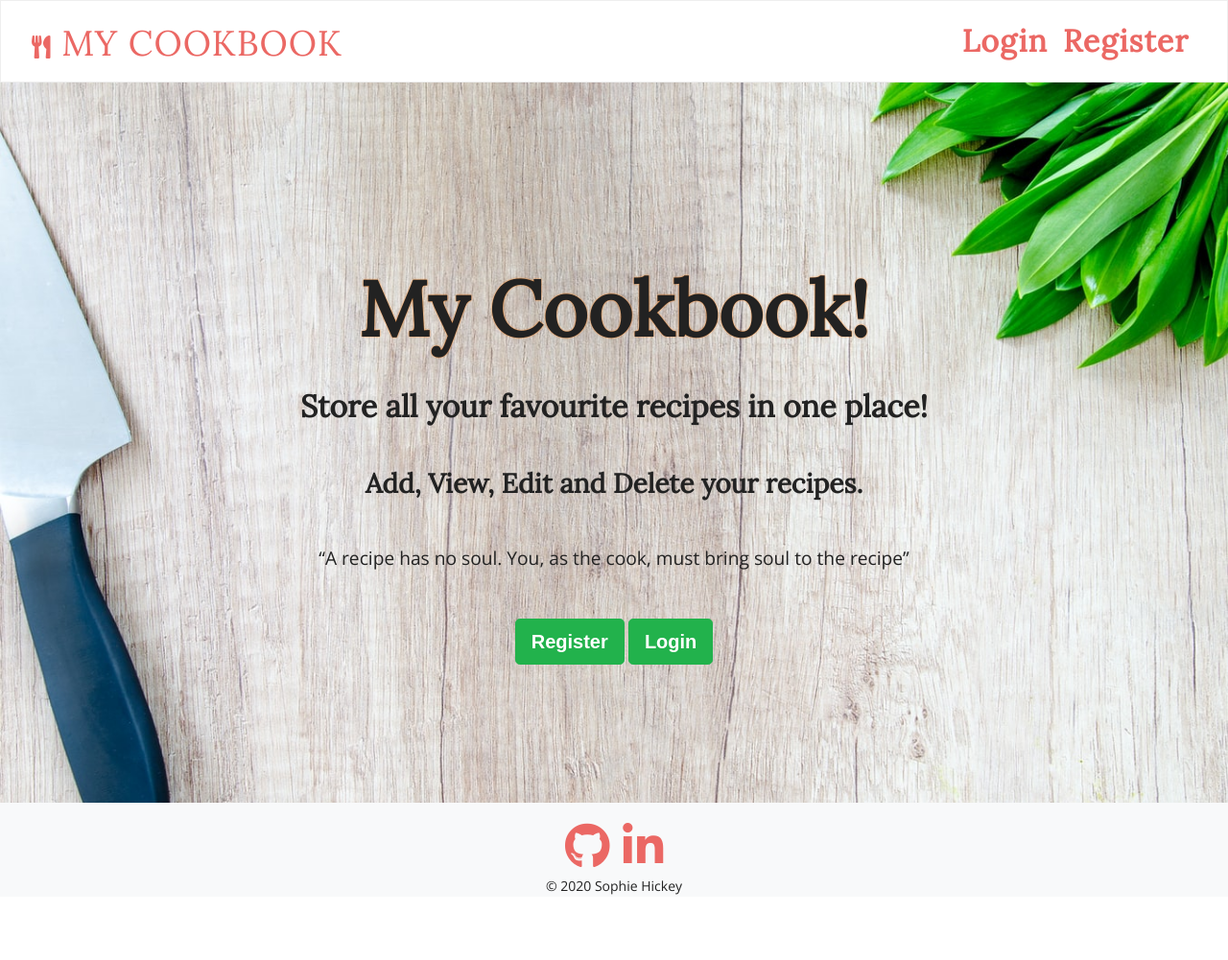
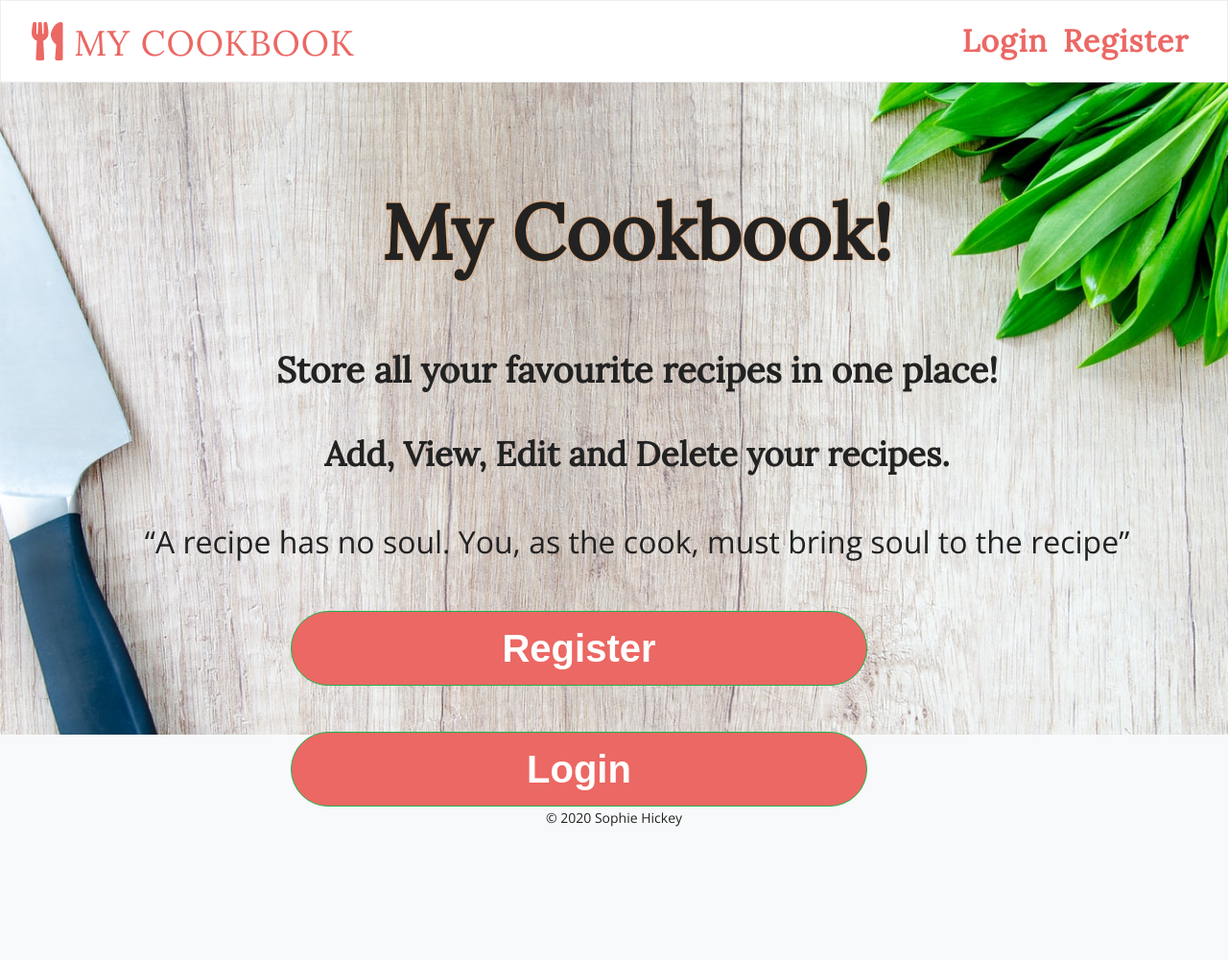
Before and after one commit to SophieH93/myCookbook, a Flask app: page / in a window 1280 px wide. Shown: the whole page at 96% size. Before the commit the page ends 933 px from the top, so only its background shows below. Run offline with Flask 2, Linux system fonts and the light colour scheme; some libraries are stand-ins or nearby versions; some web fonts are replaced.

Commit message:
addded ipda/ipad pro media queries

```diff
--- a/static/css/style.css
+++ b/static/css/style.css
@@ -59,7 +59,7 @@ h2, h3 {
 }
 
 .index {
-     margin-top: 10rem;
+    margin-top: 10rem;
     margin-bottom: 8rem
 }
 
@@ -67,9 +67,7 @@ h2, h3 {
     font-size: 1.2rem;
 }
 
-.homeBtn {
-	margin-top: 3rem;
-}
+
 
 /* Login & Register page */
 
@@ -169,3 +167,120 @@ label {
     }
 
 }
+
+
+/* IPAD */
+
+@media only screen and (max-width: 1024px) {
+
+    #title {
+        font-size: 5.5rem;
+    }
+
+    h2 {
+        font-size: 2rem;
+    }
+
+    .index {
+        margin-top: 0;
+        margin-bottom: 3rem;
+    }
+
+    .quote {
+        font-size: 1.5rem;
+        margin-left: 3.4rem;
+    }
+
+
+    #login, #register {
+        height: 100vh;
+    }
+
+    .form-signin, .form-register {
+        margin-top: 3em;
+    }
+
+    h1 {
+            margin-top: 5rem;
+            font-size: 4rem
+    }
+
+    label  {
+        font-size: 2.2rem;
+
+    }
+
+    .fas {
+        font-size: 2rem;
+    }
+
+    .registerBtn {
+        margin-bottom: 3rem;
+    }
+
+    .loginBtn {
+        margin-bottom: 3rem;
+}
+
+}
+
+/* IPad pro */
+@media only screen and (max-width: 1366px) {
+
+    .hero-image, #login, #register {
+        height: 85vh;
+    }
+
+    .index {
+        margin-top: 5rem;
+        margin-left: 3rem;
+    }
+
+    h2 {
+        font-size: 2.3rem;
+         margin-top: 3rem;
+    }
+
+     h3 {
+        font-size: 2.2rem;
+         margin-top: 3rem;
+    }
+
+    .quote {
+        font-size: 2rem;
+    }
+
+    .btn {
+    	font-size: 2.5rem;
+    	display: block;
+    	width: 50%;
+        margin-top: 3rem;
+    	margin-left: 15rem;
+    	margin-bottom: 2rem;
+    	background-color: #EB6864;
+        border-radius: 4rem;
+    }
+
+    label  {
+    	font-size: 3rem;
+    }
+
+    input[type=username],[type=password]  {
+        font-size: 2rem;
+        padding: 1.5rem
+    }
+
+    .fas {
+        font-size: 2.5rem;
+    }
+
+    .loginBtn, .registerBtn {
+		font-size: 2rem;
+        margin-left: 8rem;
+	}
+
+	p {
+	  font-size: 2rem;
+	}
+
+}
```
